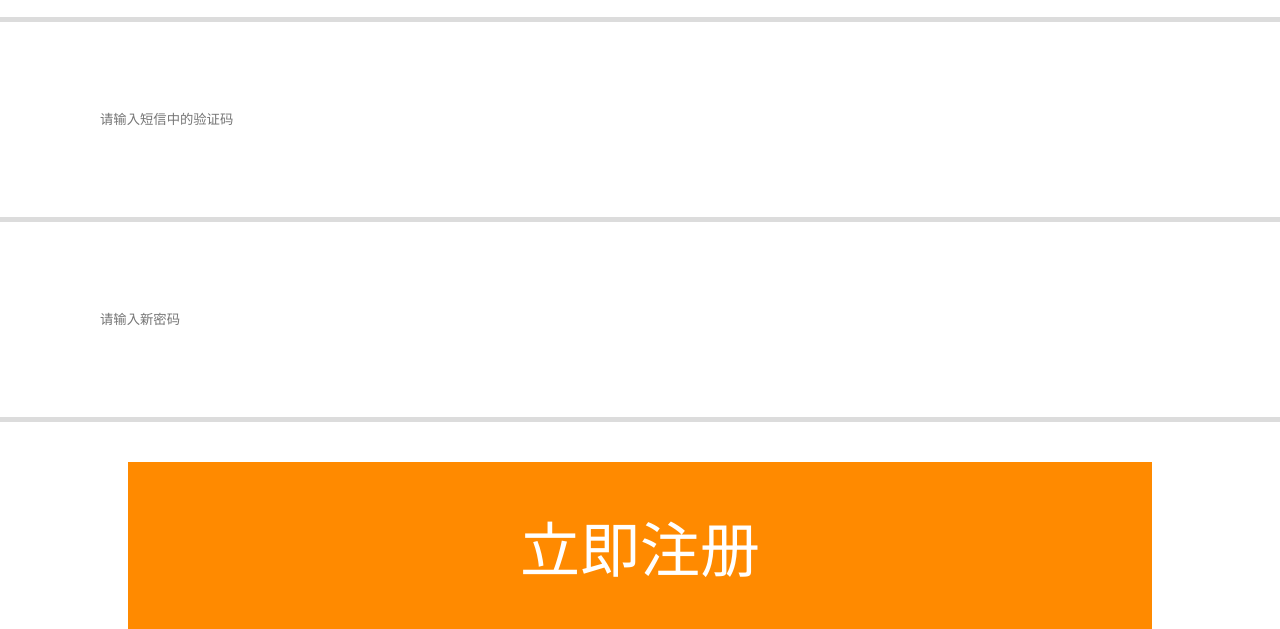
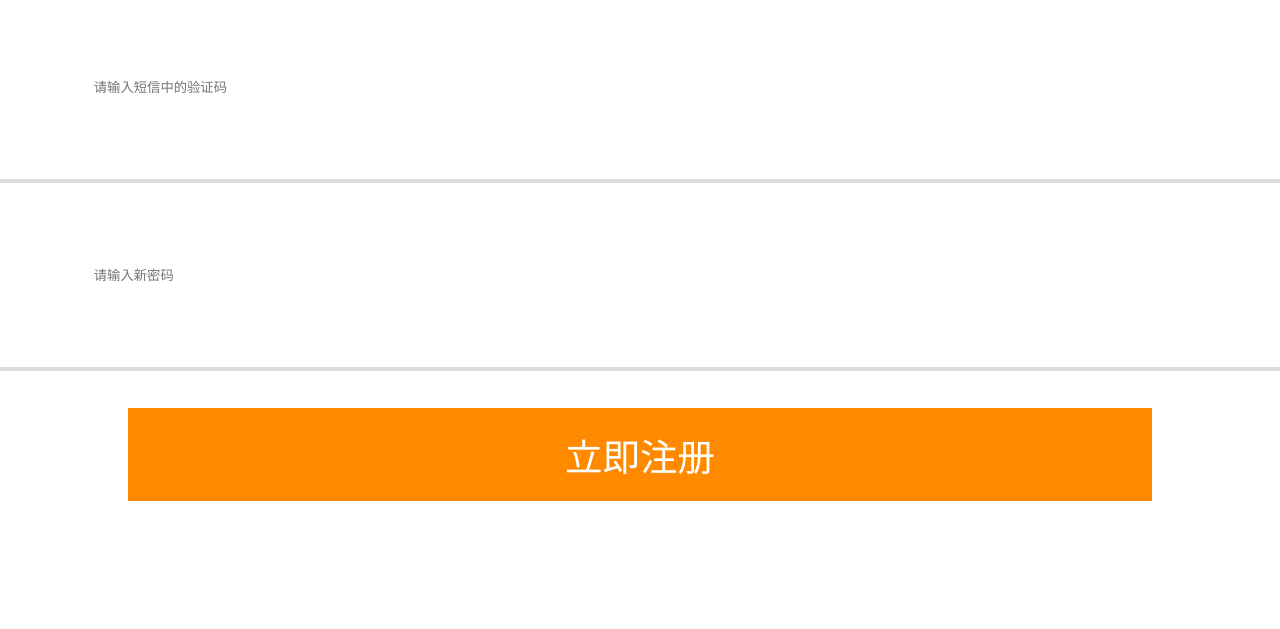
Before and after one commit to wbb18336191083/wg--, a plain HTML site: page register.html in a window 1280 px wide. Shown: the part 398-1027 px from the top of the page. After the commit the page ends 899 px from the top, so only its background shows below. Drawn offline with Linux system fonts and the light colour scheme.

Commit message:
'修改注册js'

```diff
--- a/js/register.js
+++ b/js/register.js
@@ -94,30 +94,31 @@ register.onclick = function () {
 /* set rem */
 var timer = null;
 function setRem() {
-    var ui_w = 375;
+    var ui_w = 640;
     var client_w = document.documentElement.clientWidth || document.body.clientWidth;
     //设置最大最小宽度
-    client_w = client_w > 625 ? 625 : client_w;
-    client_w = client_w < 300 ? 300 : client_w;
+    client_w = client_w > 600 ? 600 : client_w;
+    client_w = client_w < 250 ? 250 : client_w;
     // console.log(ui_w, client_w);
     var html = document.getElementsByTagName("html")[0];
     html.style.fontSize = (client_w / ui_w) * 10 + 'px';
 }
 
 //防抖
-// window.onresize = function () {
-//     clearTimeout(timer);
-//     timer = setTimeout(setRem, 500)
-// }
+window.onresize = function () {
+    clearTimeout(timer);
+    timer = setTimeout(setRem, 500)
+}
 
 //节流
-var flg = true;
-window.onresize = function () {
-    if (flg) {
-        flg = false;
-        setTimeout(function () {
-            flg = true;
-            setRem();
-        }, 300)
-    }
-}
+// var flg = true;
+// window.onresize = function () {
+//     if (flg) {
+//         flg = false;
+//         setTimeout(function () {
+//             flg = true;
+//             setRem();
+//         }, 300)
+//     }
+// }
+window.onload = setRem;
--- a/less/register.less
+++ b/less/register.less
@@ -2,6 +2,11 @@
     margin: 0;
     padding: 0;
     box-sizing: border-box;
+}
+
+body {
+    max-width: 1920px;
+    min-width: 625px;
 }
 
 .fl {
@@ -34,9 +39,11 @@ li {
     list-style: none;
 }
 
-html {
+/* html {
     font-size: 10px;
-}
+} */
+
+
 
 /* 头部 */
 header {
@@ -144,8 +151,8 @@ form {
         margin: 0 auto;
         background: #ff8a00;
         color: #ffffff;
-        font-size: 6rem;
-        padding: 4rem 0;
+        font-size: 4rem;
+        padding: 2rem 0;
         margin-top: 4rem;
     }
 }
```
Also changed, not shown: register.html (+0 -3 lines), less/register.css.
